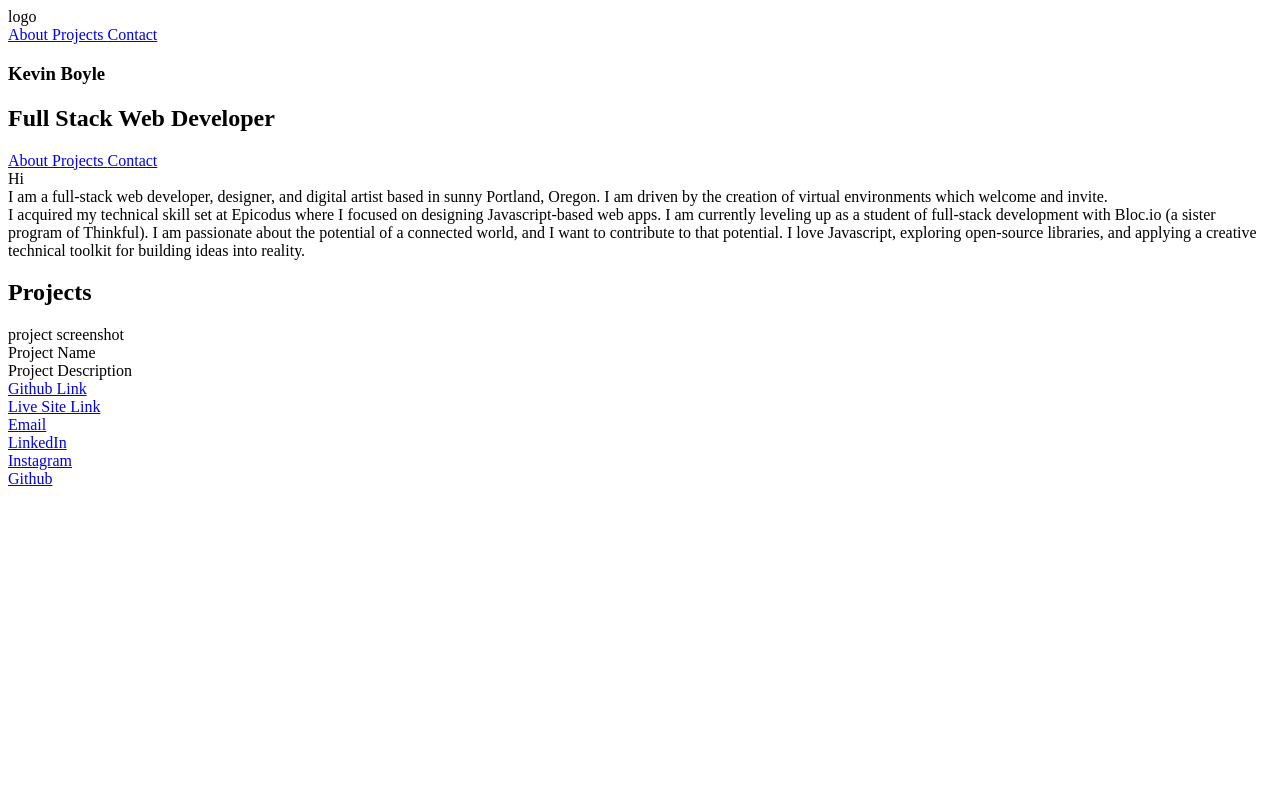
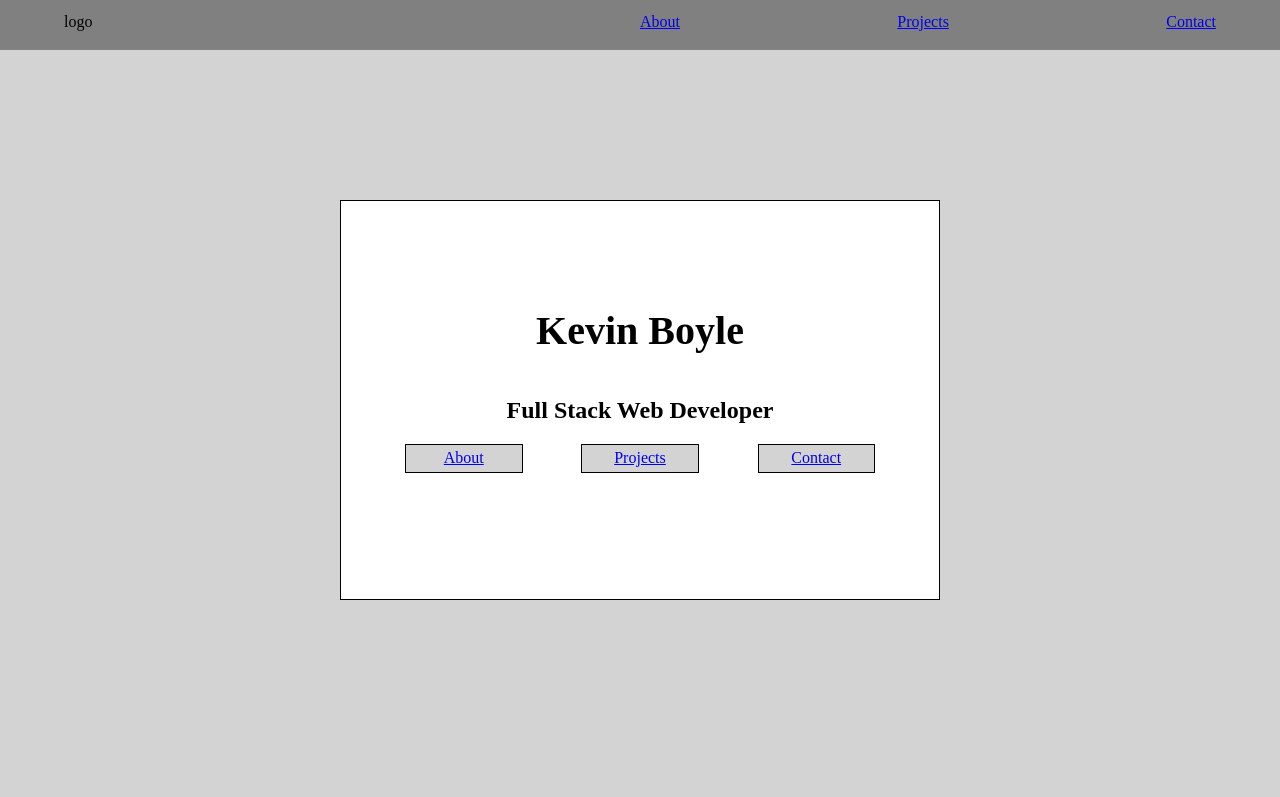
Before and after one commit to k3vnb/portfolio_wireframe, a plain HTML site: page index.html in a window 1280 px wide. Shown: the top 797 px of the page. Drawn offline with Linux system fonts and the light colour scheme.

Commit message:
add styling to nav bar and main splash page

```diff
--- a/index.html
+++ b/index.html
@@ -27,7 +27,6 @@
         </header>
         <main>
             <section class="splash-page-container">
-                <div class="overlay">
                 <section class="splash-page-main-content">
                     <h1>Kevin Boyle</h1>
                     <h2>Full Stack Web Developer</h2>
@@ -43,7 +42,6 @@
                         </a>
                     </nav>
                 </section>
-                </div>
             </section>
             <section class="about-section-container">
                 <div class="about-section-top-line">
--- a/main.css
+++ b/main.css
@@ -0,0 +1,65 @@
+*, *:before, *:after {
+    box-sizing: border-box;
+  }
+  body {
+      position: relative;
+      margin: 0;
+  }
+
+  /* header & header nav */
+
+  header {
+      width: 100%;
+      height: 50px;
+      background-color: grey;
+      display: flex;
+      justify-content: space-between;
+      padding: 1% 5%;
+      position: fixed;
+  }
+
+  header nav {
+      width: 50%;
+      display: flex;
+      justify-content: space-between;
+  }
+
+  /* splash-page */
+
+.splash-page-container {
+    background-color: lightgrey;
+    height: 100vh;
+    display: flex;
+    justify-content: center;
+    align-items: center;
+}
+
+
+.splash-page-main-content {
+    height: 50%;
+    max-height: 400px;
+    width: 80%;
+    max-width: 600px;
+    background-color: white;
+    border: 1px solid black;
+    padding: 5%;
+    text-align: center;
+}
+
+.splash-page-main-content h1 {
+    font-size: 40px;
+    margin: 9%;
+}
+
+.splash-page-main-content .page-links {
+    display: flex;
+    justify-content: space-between;
+    margin-top: 2%;
+}
+
+.splash-page-main-content .page-links a {
+    border: .5px solid black;
+    padding: 1% 2%;
+    width: 25%;
+    background-color: lightgrey;
+}
```
Lines whose indentation alone changed are shown as unchanged.
